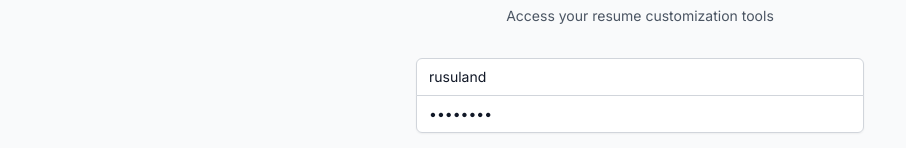
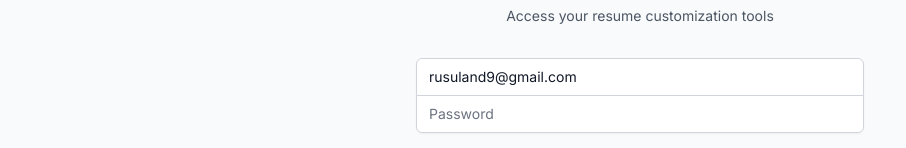
Before and after one commit to smile-dev49/resume-build-frontend, a React (Vite) app: page /login in a window 1280 px wide. Shown: the part 430-578 px from the top of the page, without its empty margins (0-906 px from the left). Built offline with nearby package versions, Linux system fonts and the light colour scheme; no server answers.

Commit message:
deleted password

```diff
--- a/src/pages/LoginPage.tsx
+++ b/src/pages/LoginPage.tsx
@@ -17,8 +17,8 @@ const LoginPage = () => {
 
   const { register, handleSubmit, formState: { errors } } = useForm<LoginForm>({
     defaultValues: {
-      username: 'rusuland',
-      password: '20030807',
+      username: 'rusuland9@gmail.com',
+      password: '',
     },
   })
 
```
